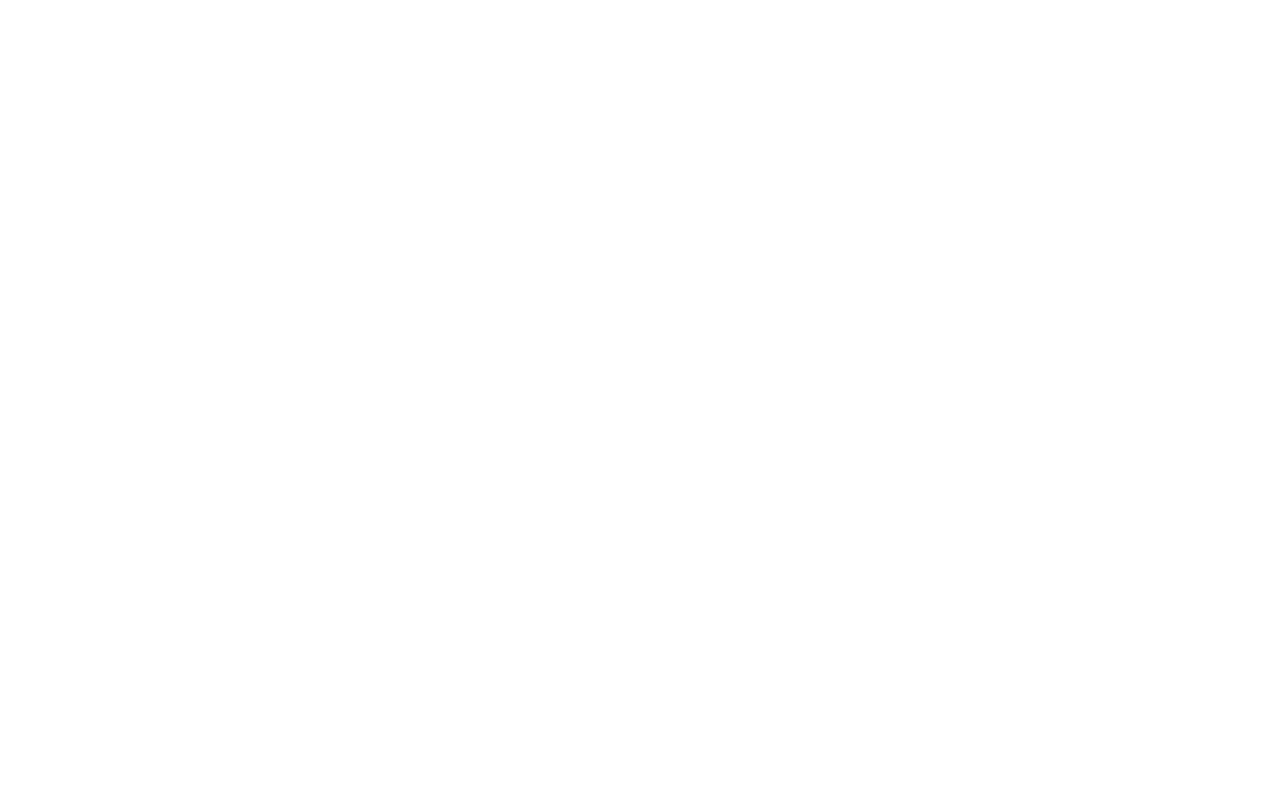
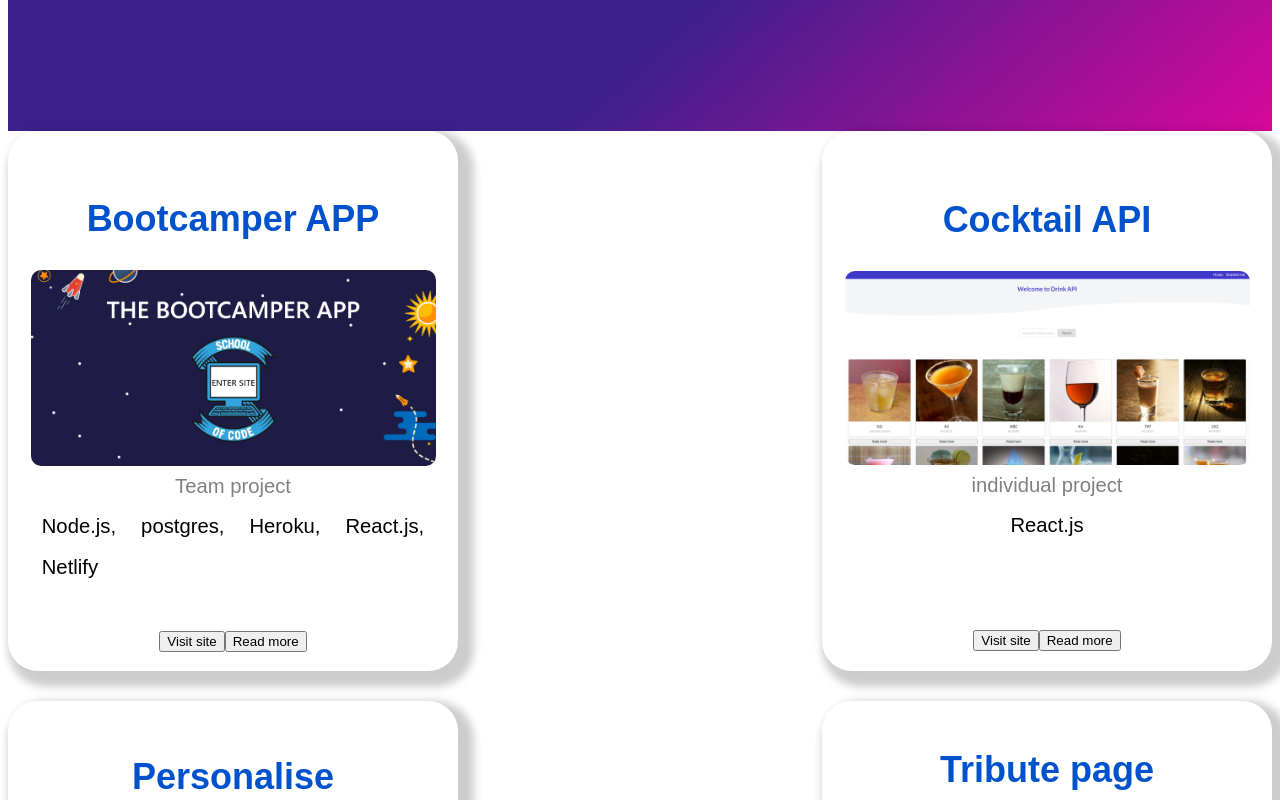
Before and after one commit to drinobre/portfolio, a Next.js app in the folder portfolio/: page /test in a window 1280 px wide. Before the commit this address had no page. Shown: the part 660-1460 px from the top of the page. Before the commit the page ends 800 px from the top, so only its background shows below. Built offline with nearby package versions, Linux system fonts and the light colour scheme.

Commit message:
created card component and test page

```diff
--- /dev/null
+++ b/portfolio/components/Button/index.js
@@ -0,0 +1,7 @@
+export default function Button({ title }) {
+  return (
+    <>
+      <button>{title}</button>
+    </>
+  );
+}
--- /dev/null
+++ b/portfolio/components/Card/index.js
@@ -0,0 +1,36 @@
+import Button from "../Button";
+
+export default function Card({ imageSrc, title, type, technology }) {
+  return (
+    <div>
+      <section className="single-card">
+        <div className="card-title">
+          <h2>{title}</h2>
+        </div>
+        <div className="card-image">
+          <img src={imageSrc} alt="Adriana Nobre Lawrence Avatar" />
+        </div>
+        <div className="card-description">
+          <p className="subheader-gray">{type}</p>
+          <p>{technology}</p>
+        </div>
+        <div>
+          <button>Visit site</button>
+          <button>Read more</button>
+        </div>
+      </section>
+    </div>
+  );
+}
+
+{
+  /* <div>
+<Image
+  src="/thumbnails/bootcamper_app_team.png"
+  alt="Adriana Nobre Lawrence Avatar"
+  width="10"
+  height="7"
+  layout="responsive"
+/>
+</div> */
+}
--- a/portfolio/components/DisplayCard/index.js
+++ b/portfolio/components/DisplayCard/index.js
@@ -1,4 +1,5 @@
 import Image from "next/image";
+import Button from "../Button";
 
 export default function DisplayProjects({
   title,
@@ -35,6 +36,9 @@
             <div>
               <a href={link}>See project</a>
             </div>
+            <div>
+              <Button>Read more about</Button>
+            </div>
           </div>
         </div>
       </div>
--- /dev/null
+++ b/portfolio/pages/test.js
@@ -0,0 +1,40 @@
+import { Navbar } from "../components/Navbar";
+import projectList from "../libs/projects_data.js";
+import DisplayProjects from "../components/DisplayCard";
+import PagesHeader from "../components/Header";
+import Card from "../components/Card";
+
+export default function Projects() {
+  return (
+    <>
+      <Navbar></Navbar>
+      <PagesHeader title={"Projects"}></PagesHeader>
+
+      <div className="card-container">
+        {projectList.map(function ({
+          id,
+          imageSrc,
+          title,
+          fullDescription,
+          technology,
+          type,
+          gitHubLink,
+          link,
+        }) {
+          return (
+            <div key={id}>
+              <Card
+                imageSrc={imageSrc}
+                title={title}
+                type={type}
+                technology={technology}
+                githubLink={gitHubLink}
+                link={link}
+              ></Card>
+            </div>
+          );
+        })}
+      </div>
+    </>
+  );
+}
--- a/portfolio/styles/globals.css
+++ b/portfolio/styles/globals.css
@@ -288,6 +288,23 @@
   padding: 2rem 8rem 0 8rem;
 }
 
+/* button {
+  background-color: blue;
+  display: flex;
+  align-items: center;
+  border-radius: 4px;
+  height: 36px;
+  margin: 11px 4px;
+  padding: 0 16px;
+  border-radius: 70%;
+  color: white;
+} */
+
+.button {
+  display: flex;
+  width: 50%;
+}
+
 /* Technical description of projects page */
 .subheader-gray {
   color: gray;
@@ -361,3 +378,68 @@
     margin: 0rem 1rem 1rem 1rem;
   }
 }
+
+/* CARD */
+
+.card-container {
+  display: flex;
+  justify-content: space-between;
+  flex-wrap: wrap;
+  gap: 30px;
+}
+
+.single-card {
+  display: flex;
+  align-items: center;
+  justify-content: center;
+  flex-direction: column;
+  border-radius: 30px;
+  box-shadow: 8px 8px 8px 8px rgba(0, 0, 0, 0.2);
+  transition: 0.1s;
+  height: 30rem;
+  width: 25rem;
+}
+
+.single-card:hover {
+  box-shadow: 0 12px 24px 0 rgb(0, 82, 204);
+}
+
+.card-title {
+  display: flex;
+  flex-direction: column;
+  align-items: center;
+  width: 70%;
+}
+
+.card-image {
+  display: flex;
+  /* flex-direction: column; */
+  align-items: center;
+  justify-content: center;
+}
+
+.card-image > img {
+  max-width: 90%;
+  border-radius: 10px;
+}
+
+.card-description {
+  display: flex;
+  flex-direction: column;
+  align-items: center;
+  /* justify-content: center; */
+  text-align: center;
+  width: 85%;
+  height: 30%;
+}
+
+.card-buttons {
+  display: flex;
+  justify-content: center;
+  width: 50%;
+  gap: 15px;
+}
+
+.subheader-gray {
+  color: gray;
+}
```
